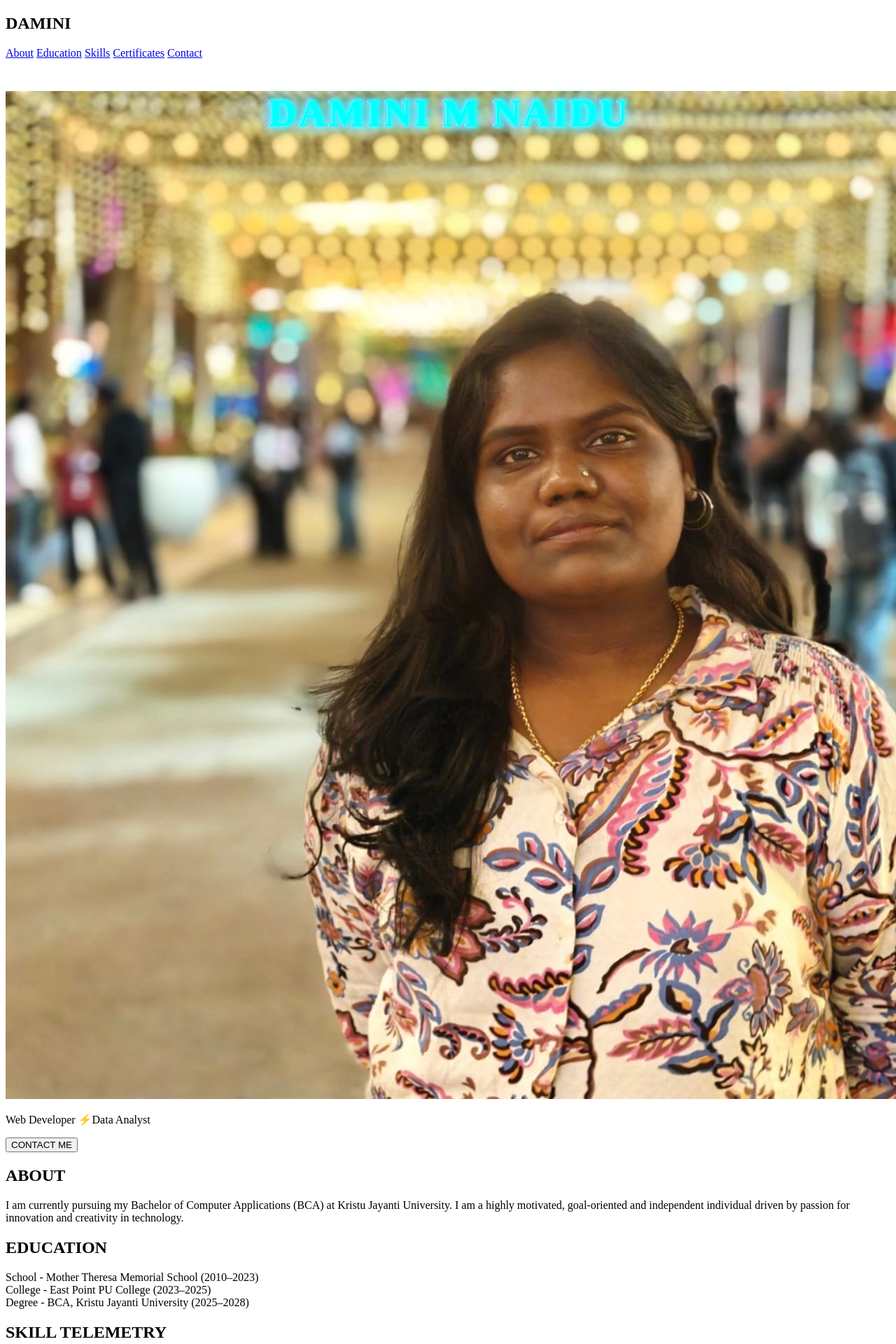
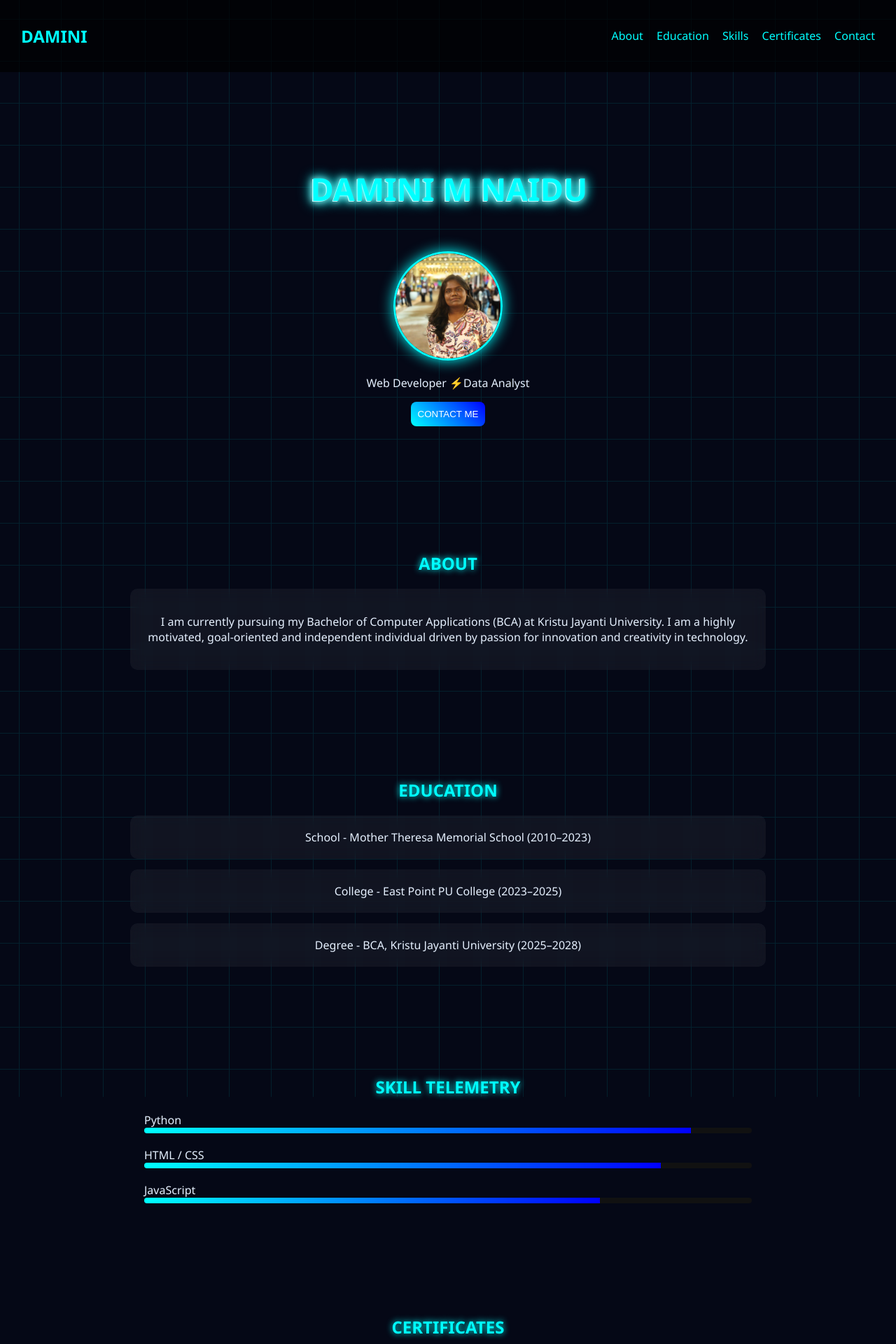
Before and after one commit to daminimnaidu777/MyPortfolio, a Flask app: page / in a window 1280 px wide; the page is wider, and only the part inside the window is pictured. Shown: the top 1920 px of that part at 70% size. Run offline with Flask 3, Linux system fonts and the light colour scheme; some libraries are stand-ins or nearby versions.

Commit message:
new changes

```diff
--- a/static/style.css
+++ b/static/style.css
@@ -1,82 +1,242 @@
 /* ========================= */
-/* 🔥 ULTRA GLITCH TEXT */
+/* RESET */
 /* ========================= */
+body {
+    margin: 0;
+    font-family: 'Segoe UI', sans-serif;
+    background: #050816;
+    color: #e6f1ff;
+}
 
+/* ========================= */
+/* GRID BACKGROUND */
+/* ========================= */
+body::before {
+    content: "";
+    position: fixed;
+    width: 200%;
+    height: 200%;
+    background-image:
+        linear-gradient(#00f5ff 1px, transparent 1px),
+        linear-gradient(90deg, #00f5ff 1px, transparent 1px);
+    background-size: 60px 60px;
+    opacity: 0.1;
+    animation: moveGrid 12s linear infinite;
+    z-index: -1;
+}
+
+@keyframes moveGrid {
+    to { transform: translate(-60px, -60px); }
+}
+
+/* ========================= */
+/* NAVBAR */
+/* ========================= */
+nav {
+    display: flex;
+    justify-content: space-between;
+    align-items: center;
+    padding: 15px 30px;
+    background: rgba(0,0,0,0.7);
+    position: sticky;
+    top: 0;
+}
+
+nav h2 {
+    color: cyan;
+}
+
+nav a {
+    color: cyan;
+    margin-left: 15px;
+    text-decoration: none;
+}
+
+nav a:hover {
+    text-shadow: 0 0 10px cyan;
+}
+
+/* ========================= */
+/* HERO */
+/* ========================= */
+.hero {
+    text-align: center;
+    padding: 100px 20px;
+}
+
+/* ========================= */
+/* PROFILE IMAGE FIX */
+/* ========================= */
+.profile {
+    width: 150px;
+    height: 150px;
+    object-fit: cover;
+    border-radius: 50%;
+    margin-top: 20px;
+    border: 3px solid cyan;
+    box-shadow: 0 0 20px cyan;
+}
+
+/* ========================= */
+/* GLITCH TEXT */
+/* ========================= */
 .glitch {
     position: relative;
-    font-size: 55px;
+    font-size: 45px;
     font-weight: bold;
-    text-align: center;
-    letter-spacing: 3px;
-
-    /* hide original text */
     color: transparent;
 }
 
-/* MAIN WHITE TEXT */
 .glitch::before {
     content: attr(data-text);
     position: absolute;
-    top: 0;
     left: 0;
     width: 100%;
     color: white;
-
-    /* glow */
-    text-shadow:
-        0 0 5px white,
-        0 0 10px white,
-        0 0 20px cyan;
-
-    z-index: 1;
+    text-shadow: 0 0 10px white, 0 0 20px cyan;
 }
 
-/* CYAN GLITCH LAYER */
 .glitch::after {
     content: attr(data-text);
     position: absolute;
-    top: 0;
     left: 2px;
     width: 100%;
     color: cyan;
-
-    /* neon glow */
-    text-shadow:
-        0 0 5px cyan,
-        0 0 10px cyan,
-        0 0 20px cyan;
-
-    animation: glitchAnim 0.8s infinite;
-    z-index: 2;
+    animation: glitch 1s infinite;
+    text-shadow: 0 0 15px cyan;
 }
 
-/* MAGENTA FLASH (extra layer using span) */
-.glitch span {
-    position: absolute;
-    top: 0;
-    left: -2px;
-    width: 100%;
-    color: magenta;
-    text-shadow: 0 0 15px magenta;
-    animation: glitchAnim2 1s infinite;
-    z-index: 0;
-}
-
-/* ANIMATION 1 */
-@keyframes glitchAnim {
-    0%   { transform: translate(0); }
-    20%  { transform: translate(-2px, 2px); }
-    40%  { transform: translate(2px, -2px); }
-    60%  { transform: translate(-2px, 0); }
-    80%  { transform: translate(2px, 0); }
+@keyframes glitch {
+    0% { transform: translate(0); }
+    25% { transform: translate(-2px,2px); }
+    50% { transform: translate(2px,-2px); }
+    75% { transform: translate(-2px,0); }
     100% { transform: translate(0); }
 }
 
-/* ANIMATION 2 */
-@keyframes glitchAnim2 {
-    0%   { transform: translate(0); opacity: 0.7; }
-    25%  { transform: translate(2px, -2px); opacity: 1; }
-    50%  { transform: translate(-2px, 2px); opacity: 0.5; }
-    75%  { transform: translate(1px, -1px); opacity: 1; }
-    100% { transform: translate(0); opacity: 0.7; }
+/* ========================= */
+/* SECTIONS */
+/* ========================= */
+section {
+    padding: 60px 20px;
+    text-align: center;
 }
+
+.section-title {
+    color: cyan;
+    margin-bottom: 20px;
+    text-shadow: 0 0 10px cyan;
+}
+
+/* ========================= */
+/* CARD */
+/* ========================= */
+.card {
+    background: rgba(255,255,255,0.05);
+    padding: 20px;
+    margin: 15px auto;
+    width: 70%;
+    border-radius: 10px;
+    backdrop-filter: blur(10px);
+    transition: 0.3s;
+}
+
+.card:hover {
+    transform: scale(1.05);
+    box-shadow: 0 0 20px cyan;
+}
+
+/* ========================= */
+/* SKILLS */
+/* ========================= */
+.skill {
+    width: 70%;
+    margin: 20px auto;
+    text-align: left;
+}
+
+.bar {
+    height: 8px;
+    background: #111;
+    border-radius: 5px;
+    overflow: hidden;
+}
+
+.fill {
+    height: 100%;
+    background: linear-gradient(90deg, cyan, blue);
+    animation: load 2s;
+}
+
+@keyframes load {
+    from { width: 0 }
+}
+
+/* ========================= */
+/* FORM */
+/* ========================= */
+form {
+    width: 320px;
+    margin: auto;
+    display: flex;
+    flex-direction: column;
+}
+
+input, textarea {
+    margin: 10px 0;
+    padding: 10px;
+    border-radius: 8px;
+    border: none;
+}
+
+textarea {
+    height: 100px;
+}
+
+/* ========================= */
+/* BUTTON */
+/* ========================= */
+button {
+    padding: 10px;
+    background: linear-gradient(45deg, cyan, blue);
+    border: none;
+    color: white;
+    cursor: pointer;
+    border-radius: 8px;
+}
+
+button:hover {
+    box-shadow: 0 0 15px cyan;
+}
+
+/* ========================= */
+/* LINKS */
+/* ========================= */
+.links a {
+    display: block;
+    margin: 8px;
+    color: cyan;
+    text-decoration: none;
+}
+
+.links a:hover {
+    text-shadow: 0 0 10px cyan;
+}
+
+/* ========================= */
+/* FOOTER */
+/* ========================= */
+footer {
+    text-align: center;
+    padding: 20px;
+    background: black;
+    margin-top: 40px;
+}
+
+/* ========================= */
+/* RESULT PAGE */
+/* ========================= */
+.center {
+    text-align: center;
+    padding: 100px;
+}
```
